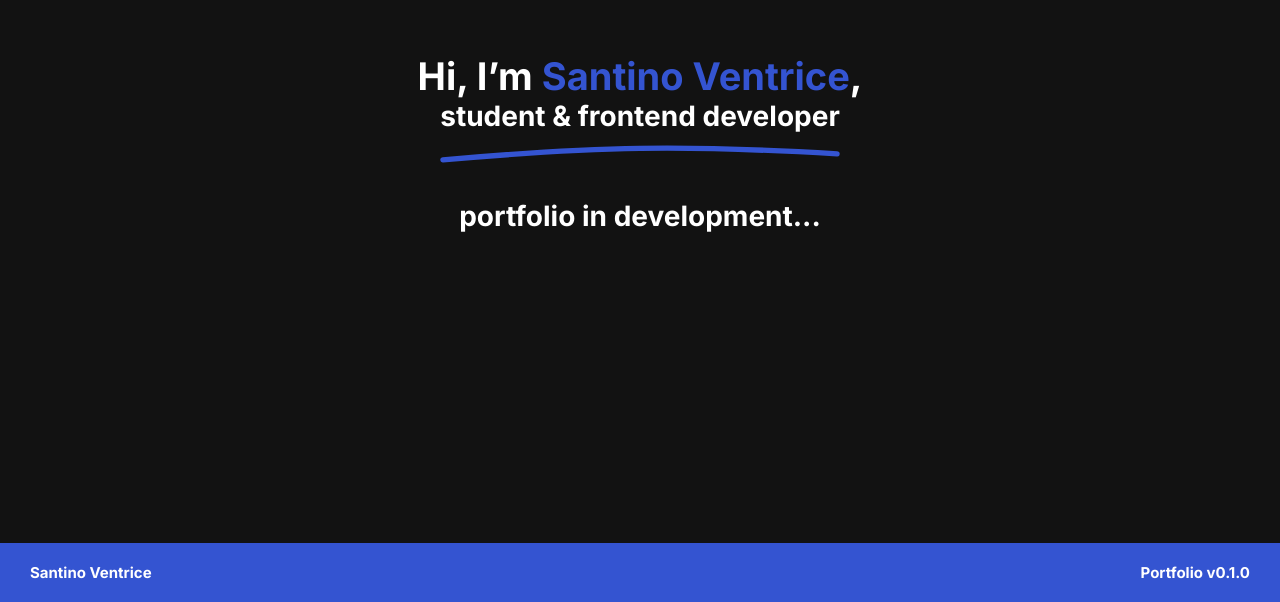
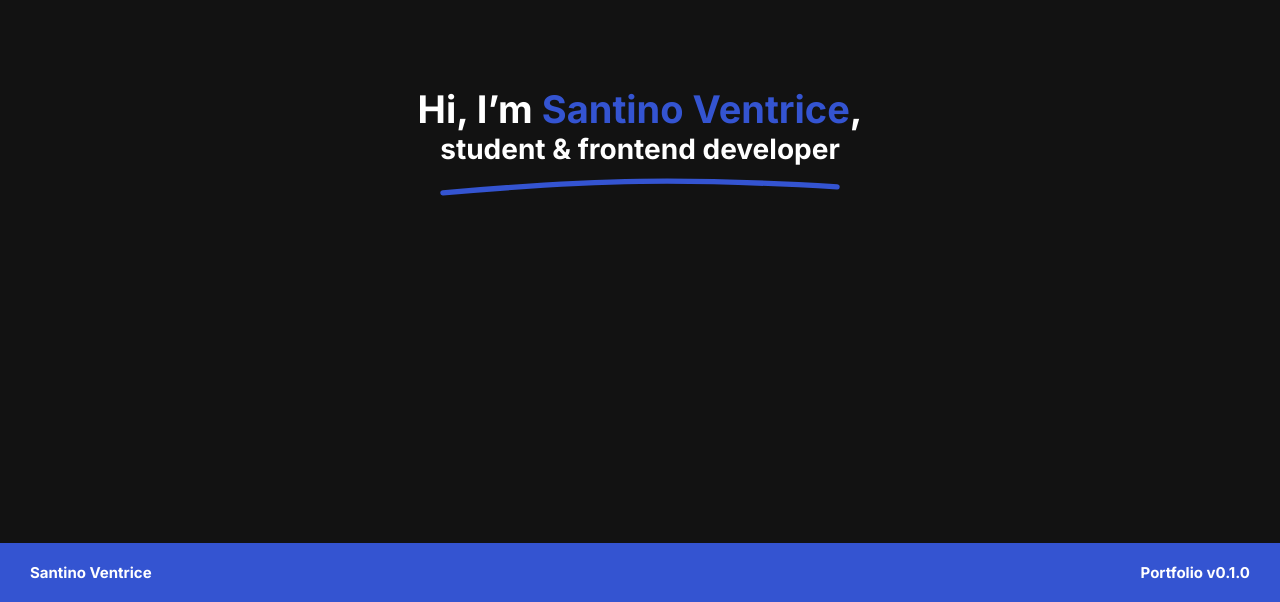
Before and after one commit to SantiVentri/santiventri, a Next.js app: page / in a window 1280 px wide. Shown: the part 257-859 px from the top of the page. Built offline with nearby package versions, Linux system fonts and the light colour scheme.

Commit message:
Revert "Adding temporal message in Hero section"
This reverts commit 558bc4d22a50fd1c32b4033648650b7ad49104c2.

```diff
--- a/src/components/sections/hero-section/hero-section.tsx
+++ b/src/components/sections/hero-section/hero-section.tsx
@@ -20,7 +20,6 @@ export default function HeroSection() {
                         priority
                     />
                 </div>
-                <Subtitle text="portfolio in development..." />
             </div>
         </section>
     )
```
